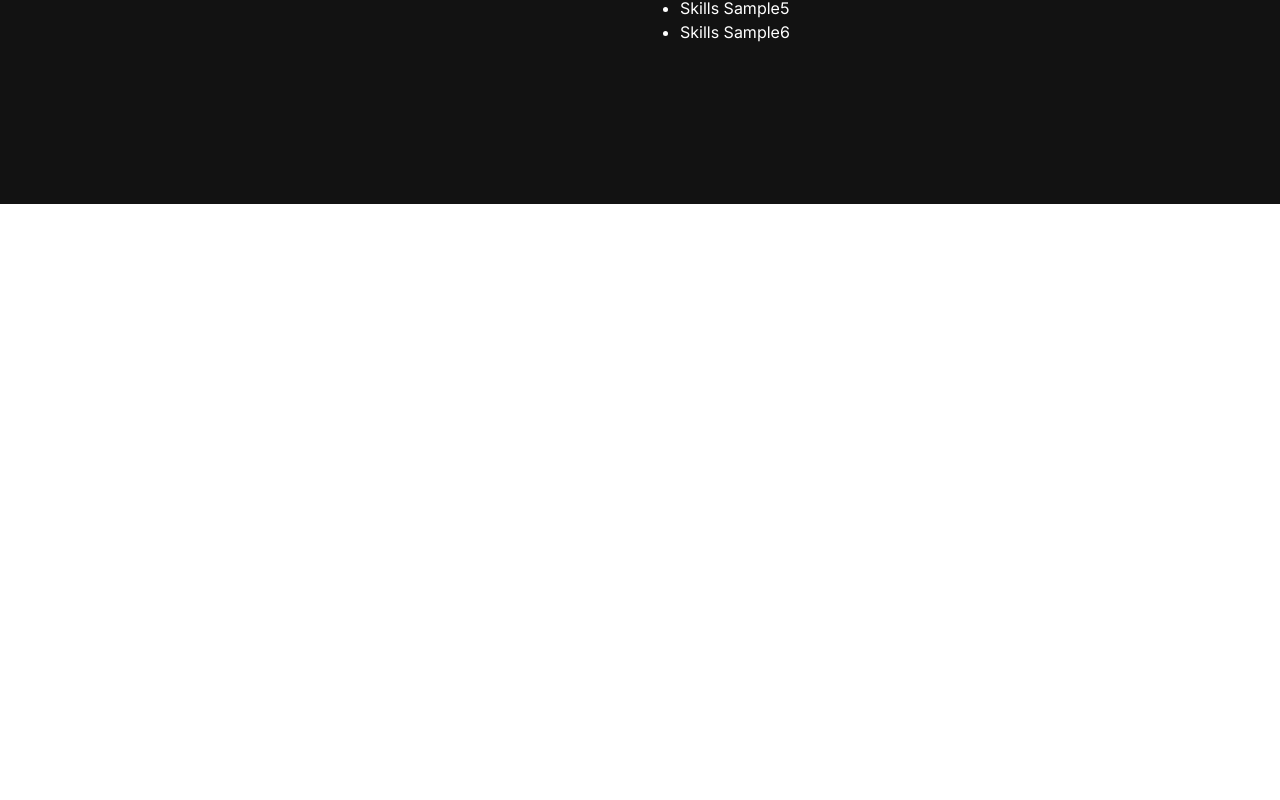
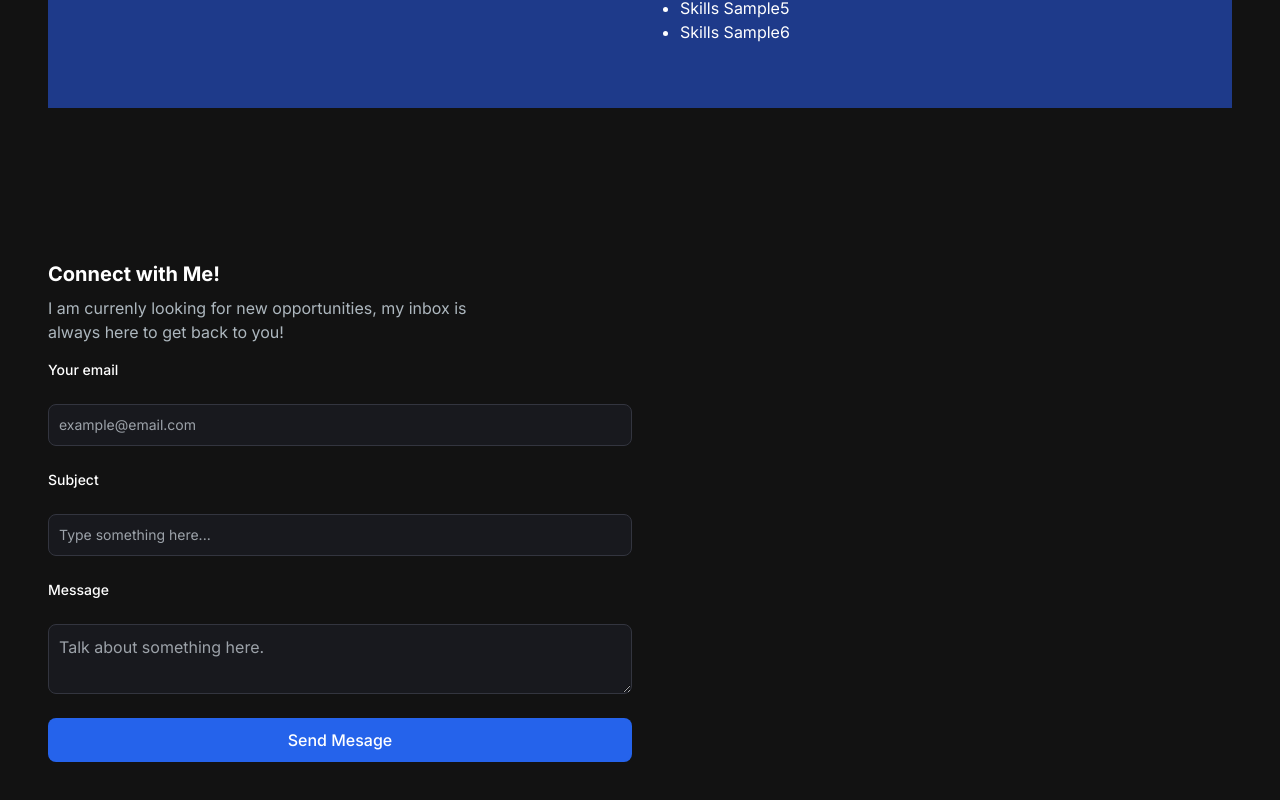
Before and after one commit to GCarido/portfolio-website, a Next.js app: page / in a window 1280 px wide. Shown: the part 1150-1950 px from the top of the page. Before the commit the page ends 1354 px from the top, so only its background shows below. Built offline with nearby package versions, Linux system fonts and the light colour scheme.

Commit message:
Add email component

```diff
--- /dev/null
+++ b/src/app/api/send/route.js
@@ -0,0 +1,23 @@
+// import { EmailTemplate } from '../../../components/EmailTemplate';
+import { Resend } from 'resend';
+
+const resend = new Resend(process.env.RESEND_API_KEY);
+
+export async function POST() {
+  try {
+    const { data, error } = await resend.emails.send({
+      from: 'Gerald <geraldcastcarido@gmail.com>',
+      to: ['geraldcastcarido@gmail.com'],
+      subject: 'Hello world',
+      react: <><p>Email Body</p></>
+    });
+
+    if (error) {
+      return Response.json({ error }, { status: 500 });
+    }
+
+    return Response.json(data);
+  } catch (error) {
+    return Response.json({ error }, { status: 500 });
+  }
+}
--- a/src/app/components/About.jsx
+++ b/src/app/components/About.jsx
@@ -58,8 +58,8 @@ const About = () => {
     };
 
     return (
-        <section className="text-white">
-            <div className="md:grid md:grid-cols-2 gap-8 items-center py-8 px-4 xl:gap-16 sm:py-16 xl:px-16 mb-20">
+        <section className="text-white bg-blue-900">
+            <div className="md:grid md:grid-cols-2 gap-8 items-center py-8 px-4 xl:gap-16 sm:py-16 xl:px-16">
                 <Image src="/images/about-section.png" width={500} height={500} />
                 <div className="mt-4 md:mt-0 text-left flex flex-col h-full">
                     <h2 className="text-4xl font-bold text-white mb-4">About Me</h2>
--- /dev/null
+++ b/src/app/components/Email.jsx
@@ -0,0 +1,49 @@
+import React from 'react'
+
+
+const Email = () => {
+    return (
+        <section className="grid md:grid-cols-2 my-12 md:my-12 py-24 gap-4">
+            <div>
+                <h5 className="text-xl font-bold text-white my-2">Connect with Me!</h5>
+                <p className="text-[#ADB7BE] mb-4 max-w-md">I am currenly looking for new opportunities, my inbox is always here to get back to you!</p>
+                <div>
+                    <form action="" className="flex flex-col gap-6">
+                        <label htmlFor="email" className="text-white block text-sm font-medium">Your email</label>
+                        <input
+                            type="email"
+                            id="email"
+                            required
+                            className="bg-[#18191E] border border-[#33353F] placeholder-[#9CA2A9] text-gray-100 text-sm rounded-lg block w-full p-2.5"
+                            placeholder="example@email.com"
+                        />
+                        <label htmlFor="subject" className="text-white block text-sm font-medium">Subject</label>
+                        <input
+                            type="text"
+                            id="subject"
+                            required
+                            className="bg-[#18191E] border border-[#33353F] placeholder-[#9CA2A9] text-gray-100 text-sm rounded-lg block w-full p-2.5"
+                            placeholder="Type something here..."
+                        />
+                        <label htmlFor="message" className="text-white block text-sm font-medium">Message</label>
+                        <textarea
+                            name="message"
+                            id="message"
+                            className="bg-[#18191E] border border-[#33353F] placeholder-[#9CA2A9] text-gray-100 rounded-lg block w-full p-2.5"
+                            placeholder="Talk about something here."
+                        />
+
+                        <button
+                            type="submit"
+                            className="bg-blue-600 hover:bg-purple-600 text-white font-medium py-2.5 px-5 rounded-lg w-full"
+                        >
+                            Send Mesage
+                        </button>
+                    </form>
+                </div>
+            </div>
+        </section>
+    )
+}
+
+export default Email
--- a/src/app/page.js
+++ b/src/app/page.js
@@ -1,6 +1,7 @@
 import Hero from "./components/Hero";
 import Navbar from "./components/Navbar";
 import About from "./components/About";
+import Email from "./components/Email";
 
 export default function Home() {
   return (
@@ -9,6 +10,7 @@ export default function Home() {
       <div className="container mt-36 mx-auto py-4 px-12">
         <Hero />
         <About />
+        <Email />
       </div>
     </main>
   );
```
